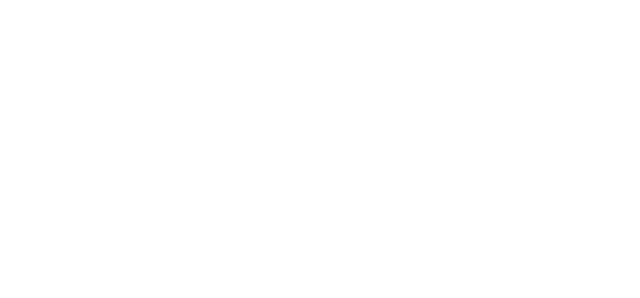
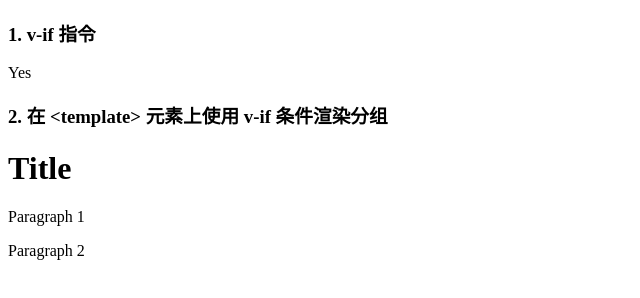
Before and after one commit to xiaochuan1719/vue-learning, a plain HTML site: page simple-chapter/chapter05/index01.html in a window 1280 px wide. Shown: the whole page, without its empty margins (0-640 px from the left). Drawn offline with nearby package versions, Linux system fonts and the light colour scheme.

Commit message:
提交更新

```diff
--- a/simple-chapter/chapter05/index01.html
+++ b/simple-chapter/chapter05/index01.html
@@ -15,7 +15,16 @@
 
 <div id="main">
 
+    <h3>1. v-if 指令</h3>
+    <p v-if="isView">Yes</p>
+    <p v-else>No</p>
 
+    <h3>2. 在 &lt;template&gt; 元素上使用 v-if 条件渲染分组</h3>
+    <template v-if="isViewTemplate">
+        <h1>Title</h1>
+        <p>Paragraph 1</p>
+        <p>Paragraph 2</p>
+    </template>
 
 </div>
 
--- a/simple-chapter/chapter05/index01.js
+++ b/simple-chapter/chapter05/index01.js
@@ -4,6 +4,7 @@
 const vm = new Vue({
     el: '#main',
     data: {
-
+        isView: true,
+        isViewTemplate: true
     }
 });
```
Also changed, not shown: 1 other file.
